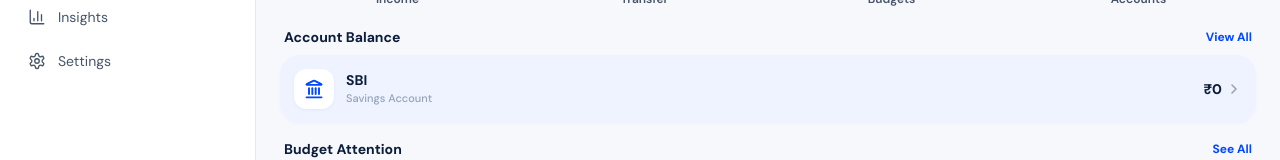
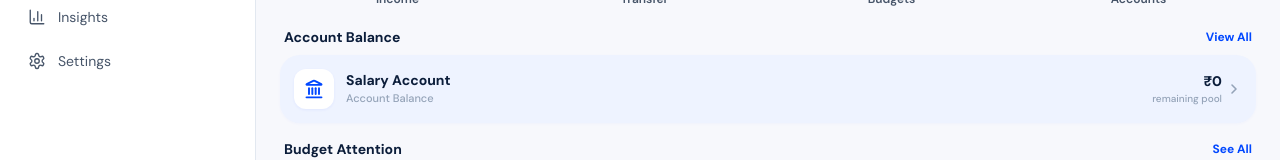
Before and after one commit to SakshamLanjewarDS/PersonalExpenseTracker, a Next.js app: page / in a window 1280 px wide. Shown: the part 376-536 px from the top of the page. Built offline with nearby package versions, Linux system fonts and the light colour scheme.

Commit message:
feat(budget): support account-linked category allocations and deduct directly from account pool

```diff
--- a/src/app/accounts/page.tsx
+++ b/src/app/accounts/page.tsx
@@ -20,19 +20,20 @@ import {
 import { useRouter } from "next/navigation";
 import { useApp } from "@/components/providers/AppProviders";
 import { FinanceRepository } from "@/lib/offline/repository";
-import { Account, Transaction, AccountType } from "@/types/database";
+import { Account, Transaction, AccountType, BudgetAllocationEntry } from "@/types/database";
 import { formatPaise, parseRupeesToPaise, addPaise } from "@/lib/money/paise";
-import { deriveAccountBalance } from "@/lib/services/financeService";
+import { deriveAccountBalance, deriveAccountBudgetPool } from "@/lib/services/financeService";
 import { getTodayDateString } from "@/lib/dates/dates";
 import { AppHeader } from "@/components/layout/AppHeader";
 import { NotchedFinancialCard } from "@/components/ui/NotchedFinancialCard";
 import { QuickActionGrid } from "@/components/ui/QuickActionGrid";
 
 export default function AccountsPage() {
-  const { userId, refreshKey, triggerRefresh } = useApp();
+  const { userId, selectedMonth, refreshKey, triggerRefresh } = useApp();
 
   const [accounts, setAccounts] = useState<Account[]>([]);
   const [transactions, setTransactions] = useState<Transaction[]>([]);
+  const [allocations, setAllocations] = useState<BudgetAllocationEntry[]>([]);
   const [isLoading, setIsLoading] = useState(true);
 
   // Transfer modal
@@ -66,23 +67,30 @@ export default function AccountsPage() {
     async function loadData() {
       setIsLoading(true);
       try {
-        const [accs, txs] = await Promise.all([
+        const [accs, txs, allocs] = await Promise.all([
           FinanceRepository.getAccounts(userId),
           FinanceRepository.getTransactions(userId),
+          FinanceRepository.getAllocations(userId, selectedMonth),
         ]);
         setAccounts(accs);
         setTransactions(txs);
+        setAllocations(allocs);
       } finally {
         setIsLoading(false);
       }
     }
     loadData();
-  }, [userId, refreshKey]);
+  }, [userId, selectedMonth, refreshKey]);
 
-  // Derived balances
+  // Derived balances & pools
   const accountsWithBalances = accounts.map((acc) => ({
     account: acc,
-    ...deriveAccountBalance(acc, transactions),
+    ...deriveAccountBudgetPool({
+      account: acc,
+      transactions,
+      allocations,
+      allAccounts: accounts,
+    }),
   }));
 
   const totalLiquidPaise = accountsWithBalances.reduce(
@@ -335,7 +343,14 @@ export default function AccountsPage() {
             </button>
           </div>
 
-          {accountsWithBalances.map(({ account, balancePaise, totalExpensesPaise }) => {
+          {accountsWithBalances.map(
+            ({
+              account,
+              balancePaise,
+              remainingPoolPaise,
+              allocatedPaise,
+              totalExpensesPaise,
+            }) => {
               const IconComponent = getAccountIcon(account.type);
               const isMain =
                 account.type === "salary" ||
@@ -384,14 +399,14 @@ export default function AccountsPage() {
                     </button>
                   </div>
 
-                {/* Bottom Row: Current Balance (Left) & Opening / Spending (Right) */}
+                  {/* Bottom Row: Current Balance / Remaining Pool & Opening / Allocated */}
                   <div className="flex items-end justify-between pt-1">
                     <div>
                       <span className="text-[11px] text-slate-400 block font-medium">
-                      Current Balance
+                        Remaining Pool
                       </span>
                       <span className="text-xl font-extrabold text-[#0B1D3A] tabular-nums block mt-0.5">
-                      {formatPaise(balancePaise)}
+                        {formatPaise(remainingPoolPaise)}
                       </span>
                     </div>
 
@@ -400,7 +415,10 @@ export default function AccountsPage() {
                         Opening: <span className="font-semibold text-slate-600">{formatPaise(account.openingBalancePaise)}</span>
                       </p>
                       <p className="text-[11px] text-slate-400 mt-0.5">
-                      Account spending: <span className="font-semibold text-slate-600">{formatPaise(totalExpensesPaise)}</span>
+                        Allocated: <span className="font-semibold text-[#0047FF]">{formatPaise(allocatedPaise)}</span>
+                      </p>
+                      <p className="text-[11px] text-slate-400 mt-0.5">
+                        Spent: <span className="font-semibold text-slate-600">{formatPaise(totalExpensesPaise)}</span>
                       </p>
                     </div>
                   </div>
--- a/src/app/page.tsx
+++ b/src/app/page.tsx
@@ -27,6 +27,7 @@ import { formatPaise, addPaise, subPaise } from "@/lib/money/paise";
 import { formatDateReadable } from "@/lib/dates/dates";
 import {
   deriveAccountBalance,
+  deriveAccountBudgetPool,
   deriveCategoryBudget,
 } from "@/lib/services/financeService";
 import { AppHeader } from "@/components/layout/AppHeader";
@@ -117,10 +118,20 @@ export default function HomePage() {
   });
   const router = useRouter();
 
-  // Primary account for balance display
-  const primaryAccount = accounts[0];
-  const primaryAccountBalance = primaryAccount
-    ? deriveAccountBalance(primaryAccount, transactions).balancePaise
+  // Primary / Salary account for pool balance display
+  const primaryAccount =
+    accounts.find((a) => a.type === "salary" || a.name.toLowerCase().includes("salary")) ||
+    accounts[0];
+  const primaryAccountPool = primaryAccount
+    ? deriveAccountBudgetPool({
+        account: primaryAccount,
+        transactions,
+        allocations,
+        allAccounts: accounts,
+      })
+    : null;
+  const primaryAccountDisplayBalance = primaryAccountPool
+    ? primaryAccountPool.remainingPoolPaise
     : totalLiquidFundsPaise;
 
   const quickActionItems = [
@@ -210,20 +221,27 @@ export default function HomePage() {
                 </div>
                 <div className="min-w-0">
                   <h3 className="text-sm font-bold text-[#0B1D3A] truncate">
-                    {primaryAccount?.name || "SBI"}
+                    {primaryAccount?.name || "Salary Account"}
                   </h3>
-                  <p className="text-[11px] font-medium text-slate-400 capitalize">
-                    {primaryAccount?.type === "salary"
-                      ? "Salary Account"
-                      : "Savings Account"}
+                  <p className="text-[11px] font-medium text-slate-400">
+                    {primaryAccountPool && primaryAccountPool.allocatedPaise > 0
+                      ? `${formatPaise(primaryAccountPool.allocatedPaise)} allocated to envelopes`
+                      : primaryAccount?.type === "salary"
+                      ? "Unallocated Salary Pool"
+                      : "Account Balance"}
                   </p>
                 </div>
               </div>
 
               <div className="flex items-center space-x-1 shrink-0 text-right">
-                <span className="text-sm font-extrabold text-[#0B1D3A] tabular-nums">
-                  {formatPaise(primaryAccountBalance)}
-                </span>
+                <div>
+                  <span className="text-sm font-extrabold text-[#0B1D3A] tabular-nums block">
+                    {formatPaise(primaryAccountDisplayBalance)}
+                  </span>
+                  <span className="text-[10px] text-slate-400 block font-medium">
+                    remaining pool
+                  </span>
+                </div>
                 <ChevronRight size={16} strokeWidth={2.4} className="text-slate-400" />
               </div>
             </div>
--- a/src/lib/offline/repository.ts
+++ b/src/lib/offline/repository.ts
@@ -244,8 +244,10 @@ export class FinanceRepository {
     userId: string;
     periodKey: string;
     categoryId: string;
+    accountId?: string;
     allocatedPaise?: Paise;
     allocatedAmountPaise?: Paise;
+    notes?: string;
   }): Promise<BudgetAllocationEntry> {
     const allocatedPaise =
       params.allocatedPaise !== undefined
@@ -253,7 +255,7 @@ export class FinanceRepository {
         : params.allocatedAmountPaise !== undefined
         ? params.allocatedAmountPaise
         : 0;
-    const { userId, periodKey, categoryId } = params;
+    const { userId, periodKey, categoryId, accountId, notes } = params;
     assertValidPaise(allocatedPaise, "Allocated paise");
 
     const existing = await offlineDB.allocations
@@ -268,7 +270,9 @@ export class FinanceRepository {
       userId,
       periodKey,
       categoryId,
+      accountId: accountId !== undefined ? accountId : existing?.accountId,
       allocatedPaise,
+      notes: notes !== undefined ? notes : existing?.notes,
       createdAt: existing ? existing.createdAt : now,
       updatedAt: now,
     };
@@ -281,8 +285,10 @@ export class FinanceRepository {
     userId: string;
     periodKey: string;
     categoryId: string;
+    accountId?: string;
     allocatedPaise?: Paise;
     allocatedAmountPaise?: Paise;
+    notes?: string;
   }): Promise<BudgetAllocationEntry> {
     return this.allocateBudget(params);
   }
--- a/src/lib/services/financeService.ts
+++ b/src/lib/services/financeService.ts
@@ -377,3 +377,50 @@ export function calculateLoanSummary(
     nextDueInstallment,
   };
 }
+
+/**
+ * Calculates Account Budget & Remaining Pool factoring in envelope allocations.
+ * For example: if Salary is ₹12,000 and ₹2,000 is allocated to Petrol from Salary Account,
+ * remainingPoolPaise directly reflects ₹10,000 remaining pool.
+ */
+export function deriveAccountBudgetPool(params: {
+  account: Account;
+  transactions?: Transaction[];
+  allocations: BudgetAllocationEntry[];
+  allAccounts?: Account[];
+}): {
+  openingBalancePaise: Paise;
+  allocatedPaise: Paise;
+  remainingPoolPaise: Paise;
+  balancePaise: Paise;
+  totalExpensesPaise: Paise;
+} {
+  const { account, transactions = [], allocations, allAccounts = [] } = params;
+  const isSalary = account.type === "salary" || account.name.toLowerCase().includes("salary");
+
+  const defaultSalaryAccount = allAccounts.find(
+    (a) => a.type === "salary" || a.name.toLowerCase().includes("salary")
+  );
+  const defaultAccountId = defaultSalaryAccount ? defaultSalaryAccount.id : allAccounts[0]?.id;
+
+  // Filter allocations funded from this account
+  const accountAllocations = allocations.filter((alloc) => {
+    if (alloc.accountId) {
+      return alloc.accountId === account.id;
+    }
+    // If not explicitly set, attribute to default salary account
+    return isSalary || (defaultAccountId ? account.id === defaultAccountId : true);
+  });
+
+  const allocatedPaise = accountAllocations.reduce((sum, a) => addPaise(sum, a.allocatedPaise), 0);
+  const { balancePaise, totalExpensesPaise } = deriveAccountBalance(account, transactions);
+  const remainingPoolPaise = subPaise(account.openingBalancePaise, allocatedPaise);
+
+  return {
+    openingBalancePaise: account.openingBalancePaise,
+    allocatedPaise,
+    remainingPoolPaise,
+    balancePaise,
+    totalExpensesPaise,
+  };
+}
--- a/src/types/database.ts
+++ b/src/types/database.ts
@@ -54,6 +54,7 @@ export interface BudgetAllocationEntry {
   userId: string;
   periodKey: string; // YYYY-MM
   categoryId: string;
+  accountId?: string;
   allocatedPaise: Paise;
   notes?: string;
   createdAt: string;
```
Also changed, not shown: src/app/budgets/page.tsx (+56 -5 lines), 1 other file (tests, documents, lock files or other folders). Lines whose indentation alone changed are shown as unchanged.
